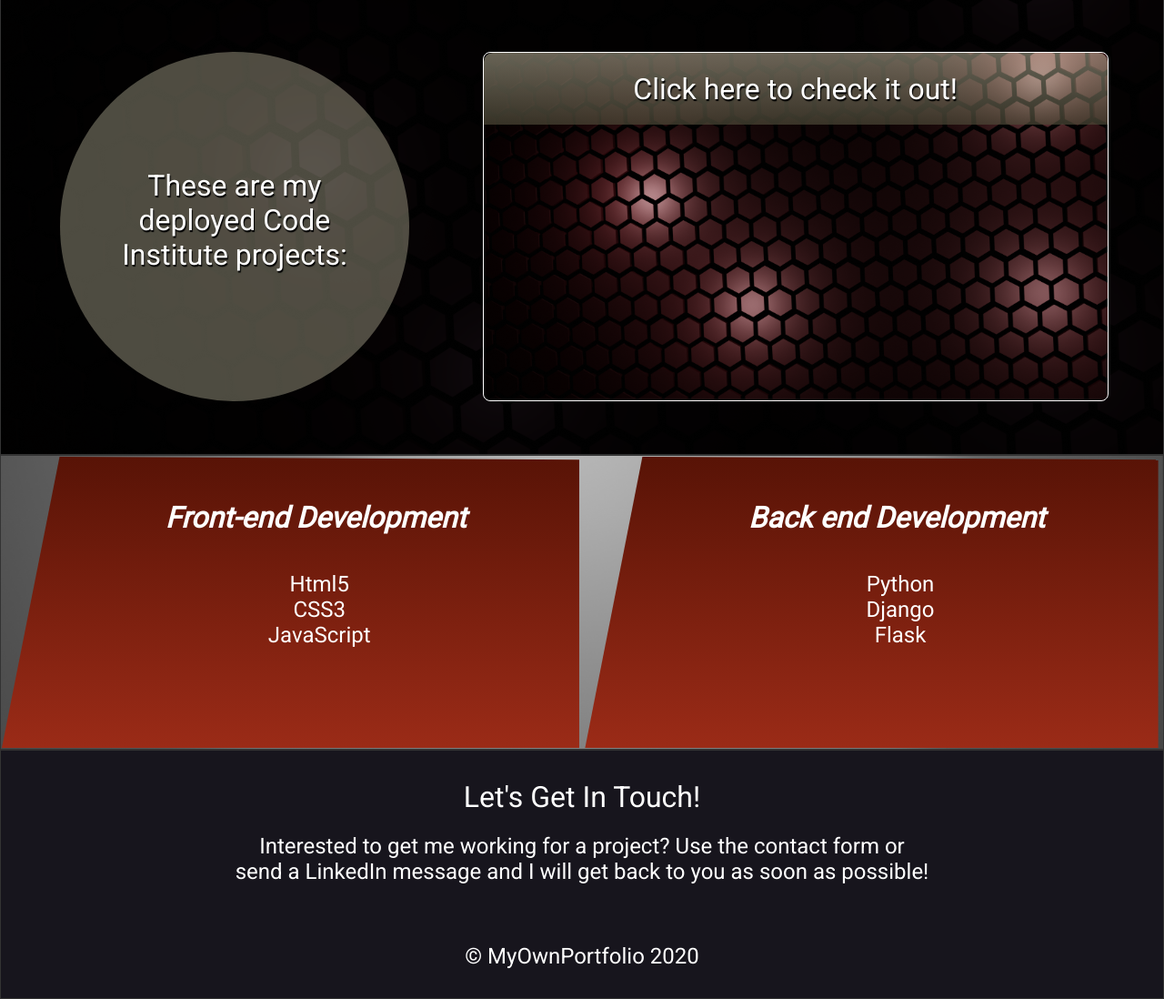
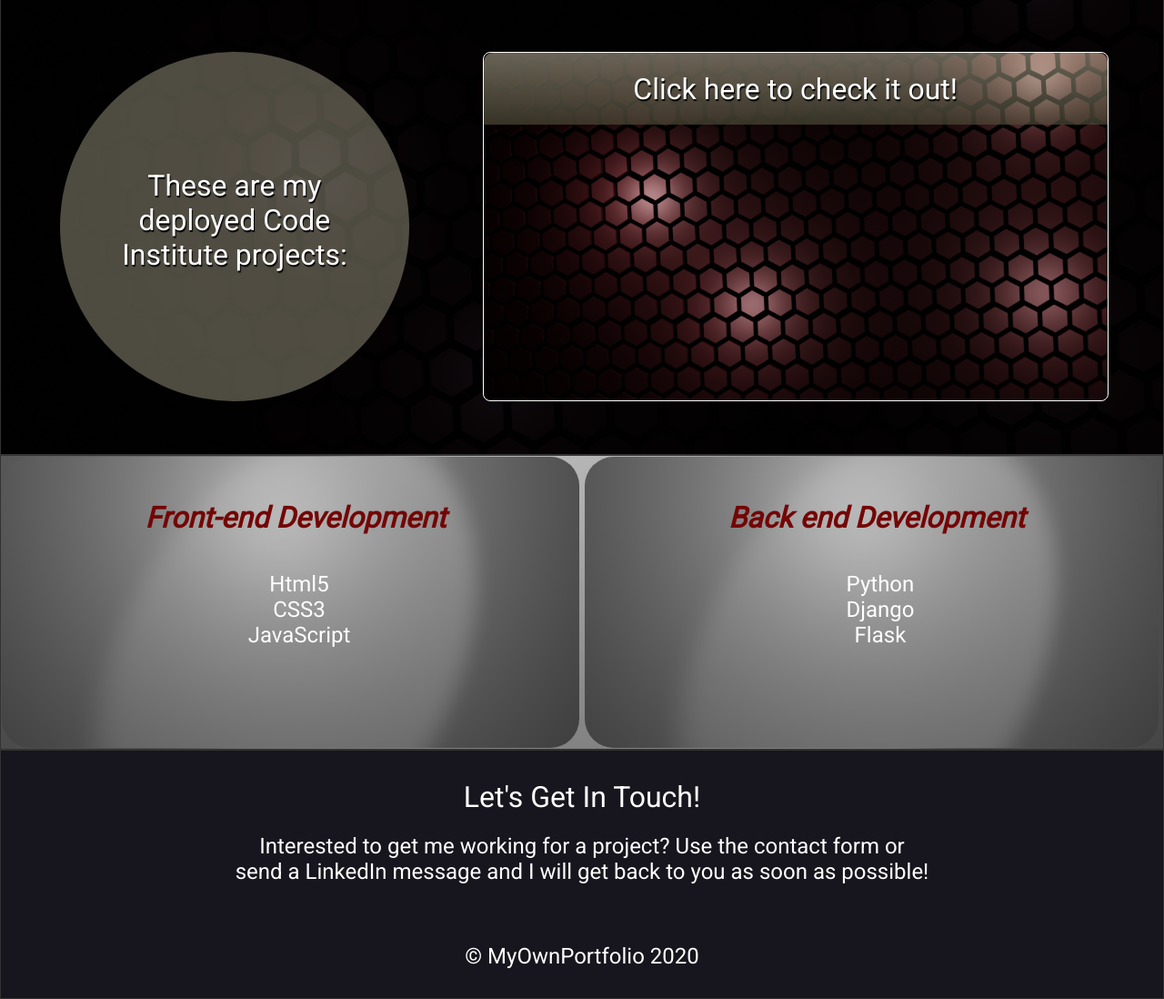
Before and after one commit to flo0909/showcaseproject, a Django app: page / in a window 1280 px wide. Shown: the part 1103-2201 px from the top of the page at 91% size. Run offline with Django 3.2, Linux system fonts and the light colour scheme.

Commit message:
changed item5 bkg

```diff
--- a/showcaseproject/static/style.css
+++ b/showcaseproject/static/style.css
@@ -680,19 +680,22 @@ body{
     grid-area: item5;
     display:grid;
     grid-template-areas:'item5-container1 item5-container2';
-    background-color:rgb(51, 51, 51)
+    background-color:rgb(255, 255, 255)
 }
 .item5-container1{
     width:99%;
     height:20rem;
-    background-image: linear-gradient(rgb(88, 19, 6),rgb(155, 43, 23));
-    clip-path: polygon(10% 0%, 100% 1%, 100% 100%, 25% 100%, 0% 100%);
+    background:url('/static/img/bkg_spot.png');
+    background-position: center;
+    background-repeat: no-repeat;
+    background-size: cover;
     margin:1px;
+    border-radius: 2rem;
 }
 #item5-text1{
-    color:white;
+    color:rgb(116, 5, 5);
     font-size:2rem;
-    margin-left:10%;
+    margin-left:3%;
     margin-top:3rem;
 }
 .item5-container1 > ul{
@@ -702,7 +705,7 @@ body{
 .item5-ul1 > li {
     font-size:1.5rem;
     color:white;
-    margin-left:10%;
+    margin-left:3%;
 }
 .item5-container2 > ul{
     list-style: none;
@@ -711,19 +714,22 @@ body{
 .item5-ul2 > li {
     font-size:1.5rem;
     color:white;
-    margin-left:10%;
-    }
+    margin-left:3%;
+}
 .item5-container2{
     width:99%;
     height:20rem;
-    background-image: linear-gradient(rgb(88, 19, 6),rgb(155, 43, 23));
-    clip-path: polygon(10% 0%, 100% 1%, 100% 100%, 25% 100%, 0% 100%);
+    background:url('/static/img/bkg_spot.png');
+    background-position: center;
+    background-repeat: no-repeat;
+    background-size: cover;
+    border-radius: 2rem;
     margin:1px;
 }
 #item5-text2{
-    color:white;
+    color:rgb(116, 5, 5);
     font-size:2rem;
-    margin-left:10%;
+    margin-left:3%;
     margin-top:3rem;
 }
  /*end item5*/
```
